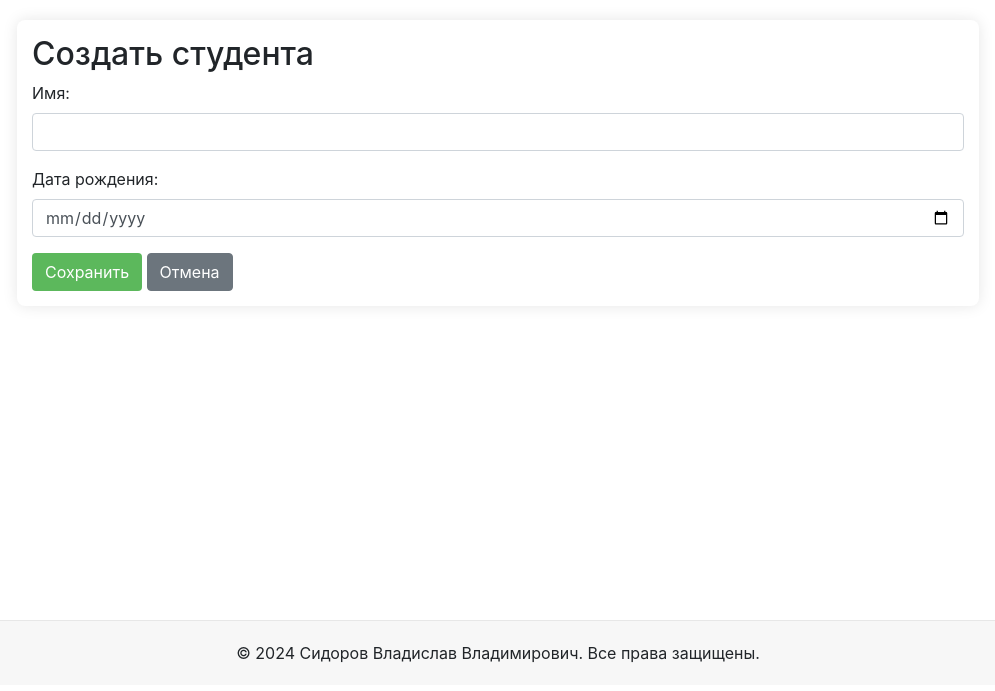
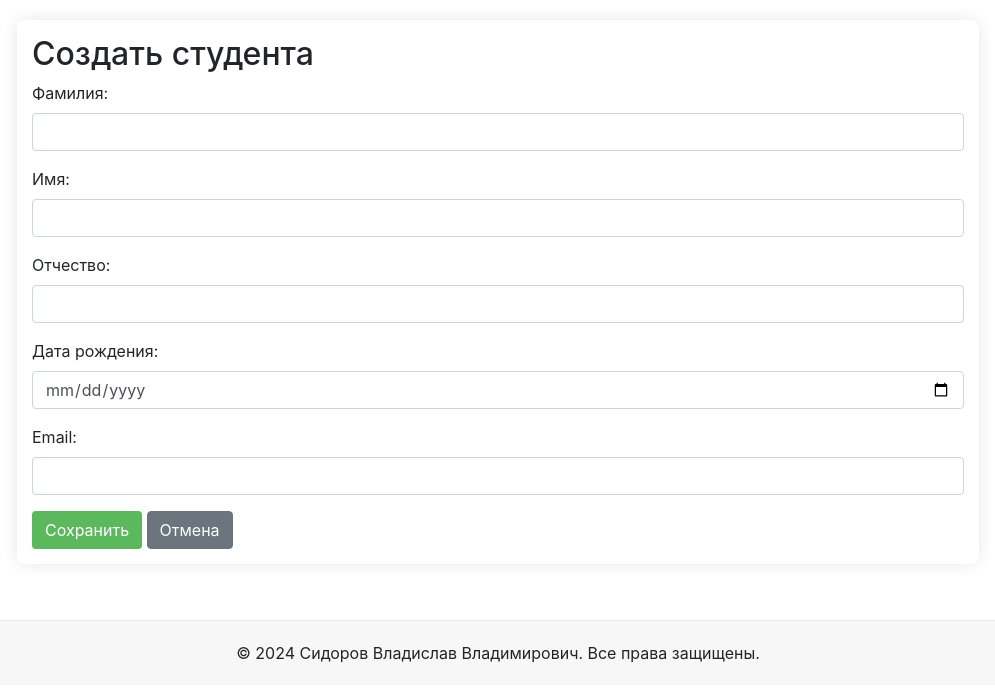
Before and after one commit to Sidlaf/django-university, a Django app: page /student/form/ in a window 1280 px wide. Shown: the part 109-800 px from the top of the page, without its empty margins (142-1137 px from the left). Run offline with Django 4.2, Linux system fonts and the light colour scheme; some libraries are stand-ins or nearby versions.

Commit message:
student_averages

```diff
--- a/django_primer/models/student.py
+++ b/django_primer/models/student.py
@@ -1,8 +1,18 @@
 from django.db import models
 
 class Student(models.Model):
-    name = models.CharField(max_length=100)
+    last_name = models.CharField(max_length=200, null=False)
+    first_name = models.CharField(max_length=200, null=False)
+    patronymic = models.CharField(max_length=200, null=True)
     birth_date = models.DateField()
+    email = models.EmailField(null=False)
+
+    @property
+    def name(self):
+        return f'{self.last_name} {self.first_name} {self.patronymic}' if self.patronymic else f'{self.last_name} {self.first_name}'
 
     def __str__(self):
-        return self.name
+        return f'{self.fio} ({self.email})'
+
+    def __repr__(self):
+        return f'Student(last_name="{self.last_name}", first_name="{self.first_name}", patronymic="{self.patronymic}", email="{self.email}")'
--- a/django_primer/models/subject.py
+++ b/django_primer/models/subject.py
@@ -1,7 +1,10 @@
 from django.db import models
 
 class Subject(models.Model):
-    name = models.CharField(max_length=100)
+    name = models.CharField(max_length=20, null=False)
 
     def __str__(self):
         return self.name
+
+    def __repr__(self):
+        return f'Subject(name="{self.name}")'
--- a/django_primer/templates/index.html
+++ b/django_primer/templates/index.html
@@ -15,11 +15,12 @@
     <div class="col-md-9">
         <div class="table-container">
             <h2 class="text-center">Успеваемость студентов</h2>
-            <table class="table table-hover">
+            <a href="{% url 'score_create' %}" class="btn btn-success mb-3">Скачать</a>
+            <table class="table table-bordered table-hover">
                 <thead>
                     <tr>
                         <th>№</th>
-                        <th>ФИО</th>
+                        <th>ФИО студента</th>
                         {% for subject in subjects %}
                         <th>{{ subject.name }}</th>
                         {% endfor %}
--- a/django_primer/templates/student_form.html
+++ b/django_primer/templates/student_form.html
@@ -2,21 +2,36 @@
 
 {% block content %}
 <div class="form-container">
-    <h2>{% if object %}Измнить{% else %}Создать{% endif %} студента</h2>
+    <h2>{% if object %}Изменить{% else %}Создать{% endif %} студента</h2>
     <form method="post" class="form">
         {% csrf_token %}
         <div class="form-group">
-            <label for="id_name">Имя:</label>
-            <input type="text" class="form-control" id="id_name" name="name"
-                value="{{ form.name.value|default_if_none:'' }}" required>
+            <label for="id_last_name">Фамилия:</label>
+            <input type="text" class="form-control" id="id_last_name" name="last_name"
+                value="{{ form.last_name.value|default_if_none:'' }}" required>
+        </div>
+        <div class="form-group">
+            <label for="id_first_name">Имя:</label>
+            <input type="text" class="form-control" id="id_first_name" name="first_name"
+                value="{{ form.first_name.value|default_if_none:'' }}" required>
+        </div>
+        <div class="form-group">
+            <label for="id_patronymic">Отчество:</label>
+            <input type="text" class="form-control" id="id_patronymic" name="patronymic"
+                value="{{ form.patronymic.value|default_if_none:'' }}">
         </div>
         <div class="form-group">
             <label for="id_birth_date">Дата рождения:</label>
             <input type="date" class="form-control" id="id_birth_date" name="birth_date"
                 value="{{ form.birth_date.value|date:'Y-m-d'|default_if_none:'' }}" required>
         </div>
+        <div class="form-group">
+            <label for="id_email">Email:</label>
+            <input type="email" class="form-control" id="id_email" name="email"
+                value="{{ form.email.value|default_if_none:'' }}" required>
+        </div>
         <button type="submit" class="btn btn-custom">Сохранить</button>
-        <button onclick="history.back()" class="btn btn-secondary">Отмена</button>
+        <button type="button" onclick="history.back()" class="btn btn-secondary">Отмена</button>
     </form>
 </div>
 {% endblock %}
--- a/django_primer/templates/student_list.html
+++ b/django_primer/templates/student_list.html
@@ -11,7 +11,7 @@
         Назад
     </a>
     <h2>Студенты</h2>
-    <a href="{% url 'student_create' %}" class="btn btn-success mb-3">Создать</a>
+    <a href="{% url 'student_create' %}" class="btn btn-success mb-3">Добавить</a>
     <table class="table table-striped">
         <thead>
             <tr>
--- a/django_primer/templates/subject_list.html
+++ b/django_primer/templates/subject_list.html
@@ -11,7 +11,7 @@
         Назад
     </a>
     <h2>Предметы</h2>
-    <a href="{% url 'subject_create' %}" class="btn btn-success mb-3">Создать</a>
+    <a href="{% url 'subject_create' %}" class="btn btn-success mb-3">Добавить</a>
     <table class="table table-striped">
         <thead>
             <tr>
--- a/django_primer/views/index_view.py
+++ b/django_primer/views/index_view.py
@@ -1,4 +1,4 @@
-from django.shortcuts import render
+from django.db.models import Avg
 from django.views.generic import TemplateView
 from ..models import Student, Subject, Score
 
@@ -15,8 +15,8 @@ class IndexView(TemplateView):
         for student in students:
             scores = []
             for subject in subjects:
-                score = Score.objects.filter(student=student, subject=subject).first()
-                scores.append(score.value if score else '-')
+                score = Score.objects.filter(student=student, subject=subject).aggregate(average_score=Avg('value'))['average_score']
+                scores.append(score if score else '-')
             student_statistics.append({
                 'student': student,
                 'scores': scores
--- a/django_primer/views/student_views.py
+++ b/django_primer/views/student_views.py
@@ -10,13 +10,13 @@ class StudentListView(ListView):
 class StudentCreateView(CreateView):
     model = Student
     template_name = 'student_form.html'
-    fields = ['name', 'birth_date']
+    fields = ['last_name', 'first_name','patronymic','birth_date','email']
     success_url = reverse_lazy('student_list')
 
 class StudentUpdateView(UpdateView):
     model = Student
     template_name = 'student_form.html'
-    fields = ['name', 'birth_date']
+    fields = ['last_name', 'first_name','patronymic','birth_date','email']
     widgets = {
     'birth_date': forms.DateInput(format='%Y-%m-%d', attrs={'type': 'date'}),
 }
```
Also changed, not shown: django_primer/models/score.py (+5 -2 lines), django_primer/templates/report.html (+11 -9 lines), django_primer/views/report_views.py (+14 -4 lines), django_primer/migrations/0001_initial.py.
